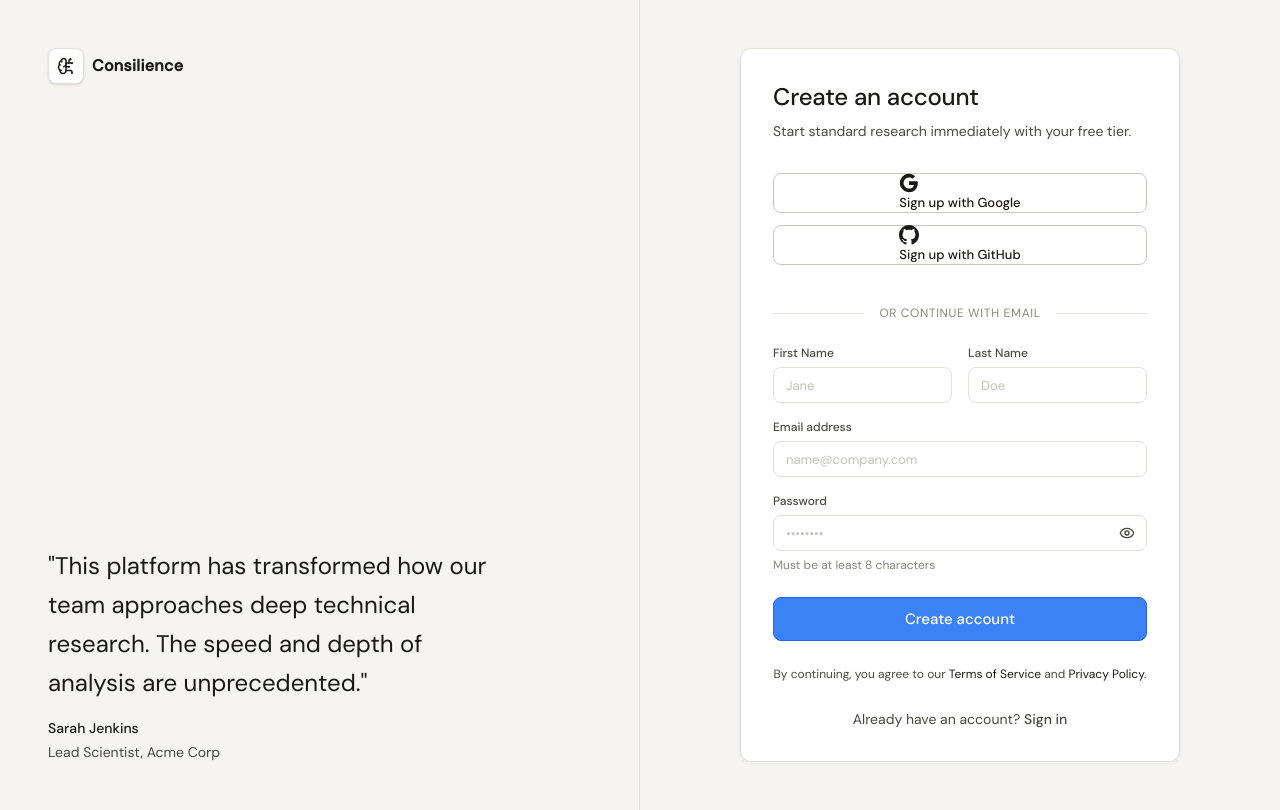
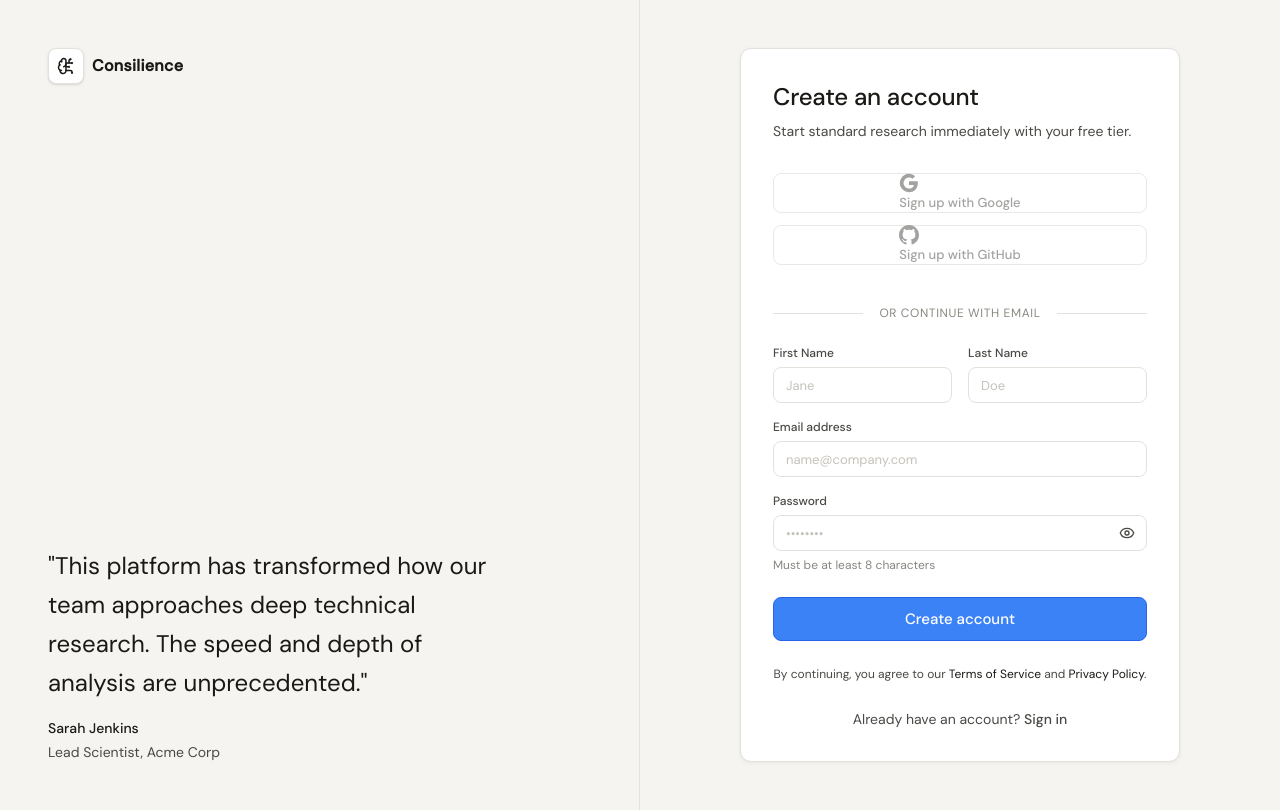
Before and after one commit to ApexYash11/Consilience, a Next.js app in the folder frontend/: page /register in a window 1280 px wide. Built offline with nearby package versions, Linux system fonts and the light colour scheme.

Commit message:
feat: add remember me functionality and enhance button accessibility in login and registration pages

```diff
--- a/frontend/src/app/login/page.tsx
+++ b/frontend/src/app/login/page.tsx
@@ -16,6 +16,7 @@ export default function LoginPage() {
   const [email, setEmail] = useState("");
   const [password, setPassword] = useState("");
   const [showPassword, setShowPassword] = useState(false);
+  const [rememberMe, setRememberMe] = useState(false);
   const [isSubmitting, setIsSubmitting] = useState(false);
 
   useEffect(() => {
@@ -70,11 +71,23 @@ export default function LoginPage() {
       </div>
 
       <div className="flex flex-col gap-3 mb-6">
-        <Button variant="secondary" className="w-full flex items-center justify-center gap-2.5 h-10 border border-[var(--border-default)]">
+        <Button
+          disabled
+          title="Sign in with Google — Coming soon"
+          variant="secondary"
+          className="w-full flex items-center justify-center gap-2.5 h-10 border border-[var(--border-default)]"
+          aria-label="Sign in with Google — Coming soon"
+        >
           <GoogleIcon className="w-5 h-5 flex-shrink-0" />
           <span className="whitespace-nowrap">Sign in with Google</span>
         </Button>
-        <Button variant="secondary" className="w-full flex items-center justify-center gap-2.5 h-10 border border-[var(--border-default)]">
+        <Button
+          disabled
+          title="Sign in with GitHub — Coming soon"
+          variant="secondary"
+          className="w-full flex items-center justify-center gap-2.5 h-10 border border-[var(--border-default)]"
+          aria-label="Sign in with GitHub — Coming soon"
+        >
           <GitHubIcon className="w-5 h-5 flex-shrink-0 text-[var(--text-primary)]" />
           <span className="whitespace-nowrap">Sign in with GitHub</span>
         </Button>
@@ -110,7 +123,7 @@ export default function LoginPage() {
               <button
                 type="button"
                 onClick={() => setShowPassword(!showPassword)}
-                className="focus:outline-none hover:text-[var(--text-primary)] transition-colors"
+                className="focus-visible:ring-2 focus-visible:ring-[var(--blue-400)] focus-visible:ring-offset-0 focus-visible:rounded-sm hover:text-[var(--text-primary)] transition-colors"
                 aria-label={showPassword ? "Hide password" : "Show password"}
               >
                 {showPassword ? <EyeOff size={16} /> : <Eye size={16} />}
@@ -123,11 +136,13 @@ export default function LoginPage() {
           <label className="flex items-center gap-2 cursor-pointer">
             <input
               type="checkbox"
+              checked={rememberMe}
+              onChange={(e) => setRememberMe(e.target.checked)}
               className="w-4 h-4 rounded border-[var(--border-default)] text-[var(--accent-primary)] focus:ring-[var(--accent-primary)] bg-[var(--bg-surface)]"
             />
             <span className="text-sm border-transparent text-[var(--text-secondary)]">Remember me</span>
           </label>
-          <Link href="/login" className="text-sm font-medium text-[var(--accent-primary)] hover:underline">
+          <Link href="/forgot-password" className="text-sm font-medium text-[var(--accent-primary)] hover:underline">
             Forgot password?
           </Link>
         </div>
--- a/frontend/src/app/register/page.tsx
+++ b/frontend/src/app/register/page.tsx
@@ -54,11 +54,23 @@ export default function RegisterPage() {
       </div>
 
       <div className="flex flex-col gap-3 mb-6">
-        <Button variant="secondary" className="w-full flex items-center justify-center gap-2.5 h-10 border border-[var(--border-default)]">
+        <Button
+          disabled
+          title="Sign up with Google — Coming soon"
+          variant="secondary"
+          className="w-full flex items-center justify-center gap-2.5 h-10 border border-[var(--border-default)]"
+          aria-label="Sign up with Google — Coming soon"
+        >
           <GoogleIcon className="w-5 h-5 flex-shrink-0" />
           <span className="whitespace-nowrap">Sign up with Google</span>
         </Button>
-        <Button variant="secondary" className="w-full flex items-center justify-center gap-2.5 h-10 border border-[var(--border-default)]">
+        <Button
+          disabled
+          title="Sign up with GitHub — Coming soon"
+          variant="secondary"
+          className="w-full flex items-center justify-center gap-2.5 h-10 border border-[var(--border-default)]"
+          aria-label="Sign up with GitHub — Coming soon"
+        >
           <GitHubIcon className="w-5 h-5 flex-shrink-0 text-[var(--text-primary)]" />
           <span className="whitespace-nowrap">Sign up with GitHub</span>
         </Button>
@@ -110,7 +122,7 @@ export default function RegisterPage() {
             <button
               type="button"
               onClick={() => setShowPassword(!showPassword)}
-              className="focus:outline-none hover:text-[var(--text-primary)] transition-colors"
+              className="focus-visible:ring-2 focus-visible:ring-[var(--blue-400)] focus-visible:ring-offset-0 focus-visible:rounded-sm hover:text-[var(--text-primary)] transition-colors"
               aria-label={showPassword ? "Hide password" : "Show password"}
             >
               {showPassword ? <EyeOff size={16} /> : <Eye size={16} />}
--- a/frontend/src/components/ui/icons.tsx
+++ b/frontend/src/components/ui/icons.tsx
@@ -1,4 +1,6 @@
-export function GoogleIcon(props: React.SVGProps<SVGSVGElement>) {
+import type { SVGProps } from "react";
+
+export function GoogleIcon(props: SVGProps<SVGSVGElement>) {
   return (
     <svg
       xmlns="http://www.w3.org/2000/svg"
@@ -28,7 +30,7 @@ export function GoogleIcon(props: React.SVGProps<SVGSVGElement>) {
   );
 }
 
-export function GitHubIcon(props: React.SVGProps<SVGSVGElement>) {
+export function GitHubIcon(props: SVGProps<SVGSVGElement>) {
   return (
     <svg
       xmlns="http://www.w3.org/2000/svg"
```
